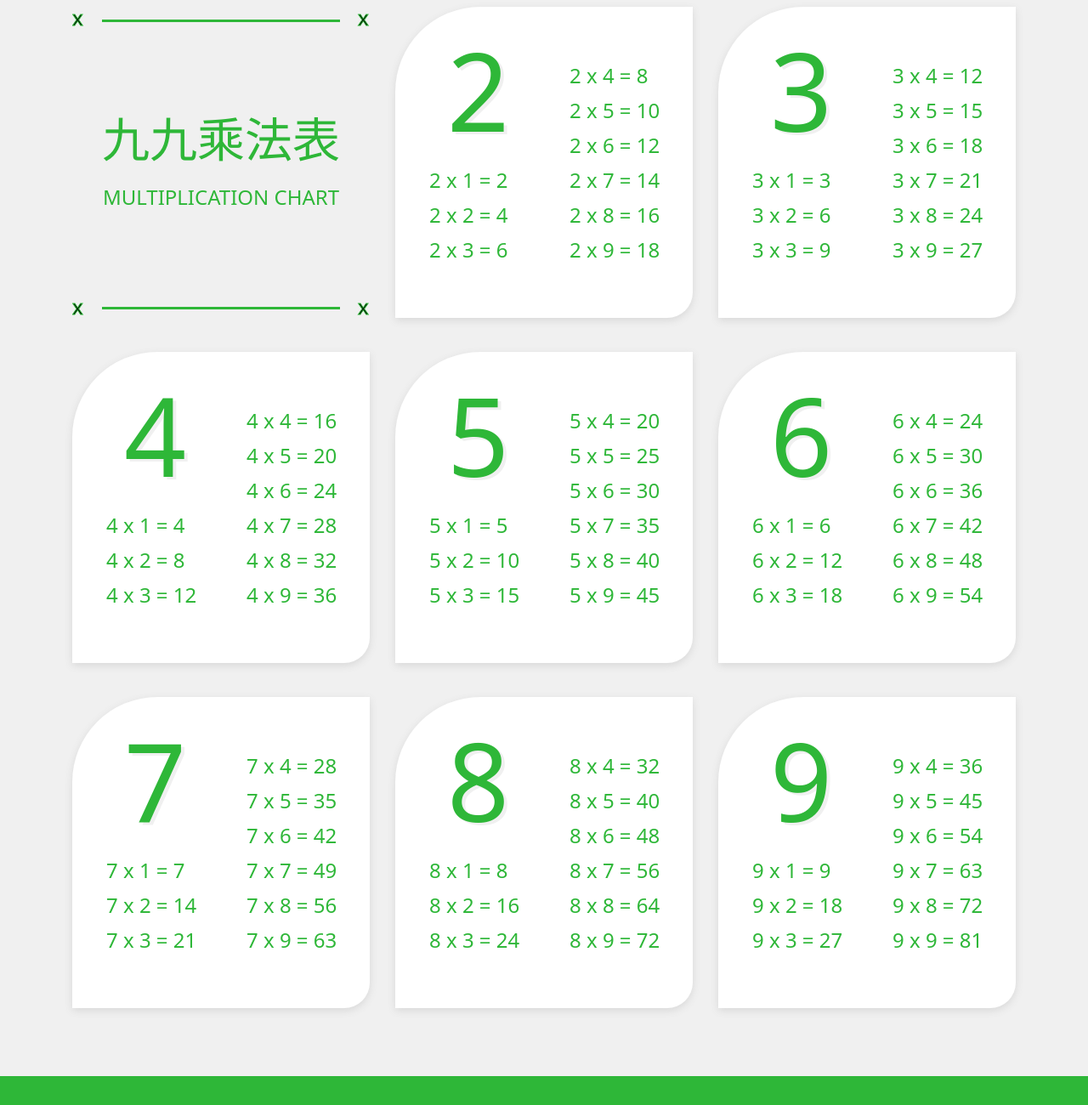
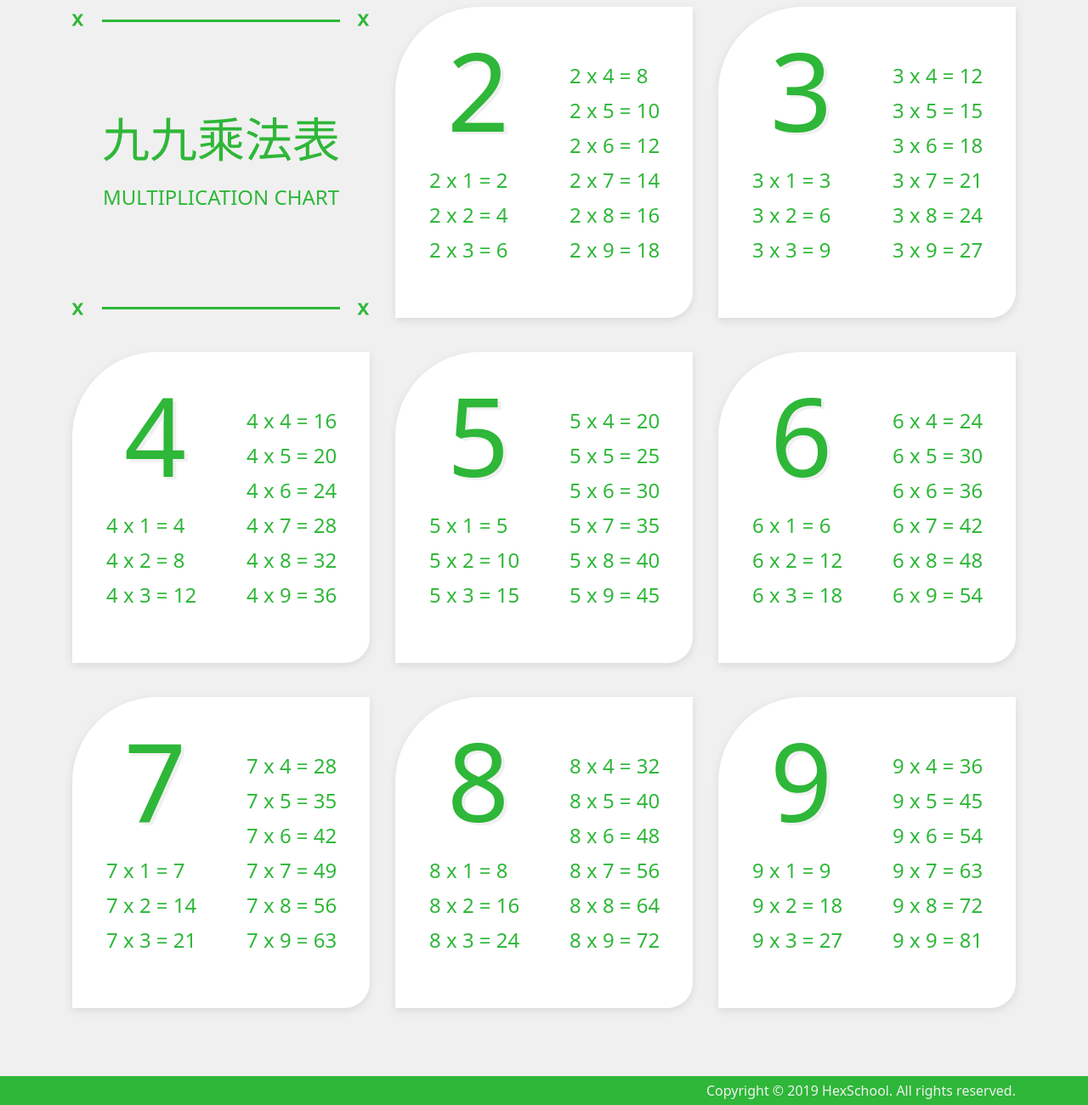
Before and after one commit to kaibaooo/Hexschool-JS-Dungeon, a plain HTML site: page 1F/index.html in a window 1280 px wide. Shown: the part 72-1372 px from the top of the page at 85% size. Drawn offline with Linux system fonts and the light colour scheme.

Commit message:
beautify 1F

```diff
--- a/1F/index.html
+++ b/1F/index.html
@@ -19,37 +19,17 @@
             <svg height="366px" width="350px">
                 <line x1="35" y1="16.5" x2="315" y2="16.5" style="stroke:#2EB738;stroke-width:3;" />
                 <line x1="35" y1="354.5" x2="315" y2="354.5 " style="stroke:#2EB738;stroke-width:3;" />
-                <text x="0" y="22" stroke="#2EB738" style="stroke:#2EB738;">x</text>
-                <text x="336" y="22" stroke="#2EB738" style="stroke:#2EB738;">x</text>
-                <text x="0" y="362" stroke="#2EB738" style="stroke:#2EB738;">x</text>
-                <text x="336" y="362" stroke="#2EB738" style="stroke:#2EB738;">x</text>
+                <text x="0" y="22" fill="#2EB738" stroke="#2EB738" >x</text>
+                <text x="336" y="22" fill="#2EB738" stroke="#2EB738">x</text>
+                <text x="0" y="362" fill="#2EB738" stroke="#2EB738" >x</text>
+                <text x="336" y="362" fill="#2EB738" stroke="#2EB738" >x</text>
             </svg>
 
         </div>
-        <!-- <div class="block">
-            <div class="inner-block">
-                <span class="number">2</span>
-                <ui class="formula">
-                    <li>2 x 1 = 2</li>
-                    <li>2 x 2 = 4</li>
-                    <li>2 x 3 = 6</li>
-                </ui>
-            </div>
-            <div class="inner-block-col2">
-                <ui class="formula">
-                    <li>2 x 1 = 2</li>
-                    <li>2 x 2 = 4</li>
-                    <li>2 x 3 = 63</li>
-                    <li>2 x 1 = 23</li>
-                    <li>2 x 2 = 43</li>
-                    <li>2 x 3 = 63</li>
-                </ui>
-            </div>
-        </div> -->
-
 
     </div>
     <div class="footer">
+        <p>Copyright © 2019 HexSchool. All rights reserved.</p>
 
         </div>
         <script src="all.js" defer></script>
--- a/1F/style.css
+++ b/1F/style.css
@@ -27,7 +27,8 @@ body {
 	line-height: 1;
 }
 ol, ul {
-	list-style: none;
+    list-style: none;
+
 }
 blockquote, q {
 	quotes: none;
@@ -43,10 +44,11 @@ table {
 }
 
 body{
+    margin: 0 auto;
     width: 1280px;
     background-color: #F0F0F0;
     font-family: "Noto Sans","思源黑體";
-
+    color: #2EB738;
 }
 li{
     list-style: none;
@@ -76,16 +78,13 @@ li{
     align-items: center;
     position: absolute;
     z-index: 2;
+    text-align: center;
 }
 .title-block h1{
     font-size: 56px;
-    color: #2EB738;
-    text-align: center;
 }
 .title-block h1 span{
     font-size: 24px;
-    color: #2EB738;
-    text-align: center;
 }
 .title-block svg text{
     font-size: 24px;
@@ -99,7 +98,6 @@ li{
     border-radius: 100px 0px 30px 0px;
     margin-bottom: 40px;
     box-shadow: #D8D8D8 0px 3px 10px;
-
 }
 .number{
     display: block;
@@ -108,21 +106,17 @@ li{
     margin-left: 61px;
     margin-top: 34px;
     font-size: 128px;
-    color: #2EB738;
     text-shadow: #F0F0F0 4px 3px 0px;
     text-align: center;
 }
 .inner-block .formula{
     display: inline-block;
-    /* width: 105px; */
     margin-left: 40px;
-    color: #2EB738;
     font-size: 24px;
 }
 .formula li{
     margin-bottom: 8px;
     line-height: 33px;
-    /* word-spacing: 2px; */
 }
 .inner-block{
     width: 50%;
@@ -135,11 +129,18 @@ li{
 .inner-block-col2 .formula{
     display: inline-block;
     margin-left: 30px;
-    color: #2EB738;
     font-size: 24px;
 }
 .footer{
     width: 1280px;
     height: 34px;
     background-color: #2EB738;
+    text-align: right;
+    font-size: 16px;
+    color: #F0F0F0;
+    line-height: 34px;
+
 }
+.footer p{
+    margin-right: 85px;
+}
```
Also changed, not shown: 1 other file.
